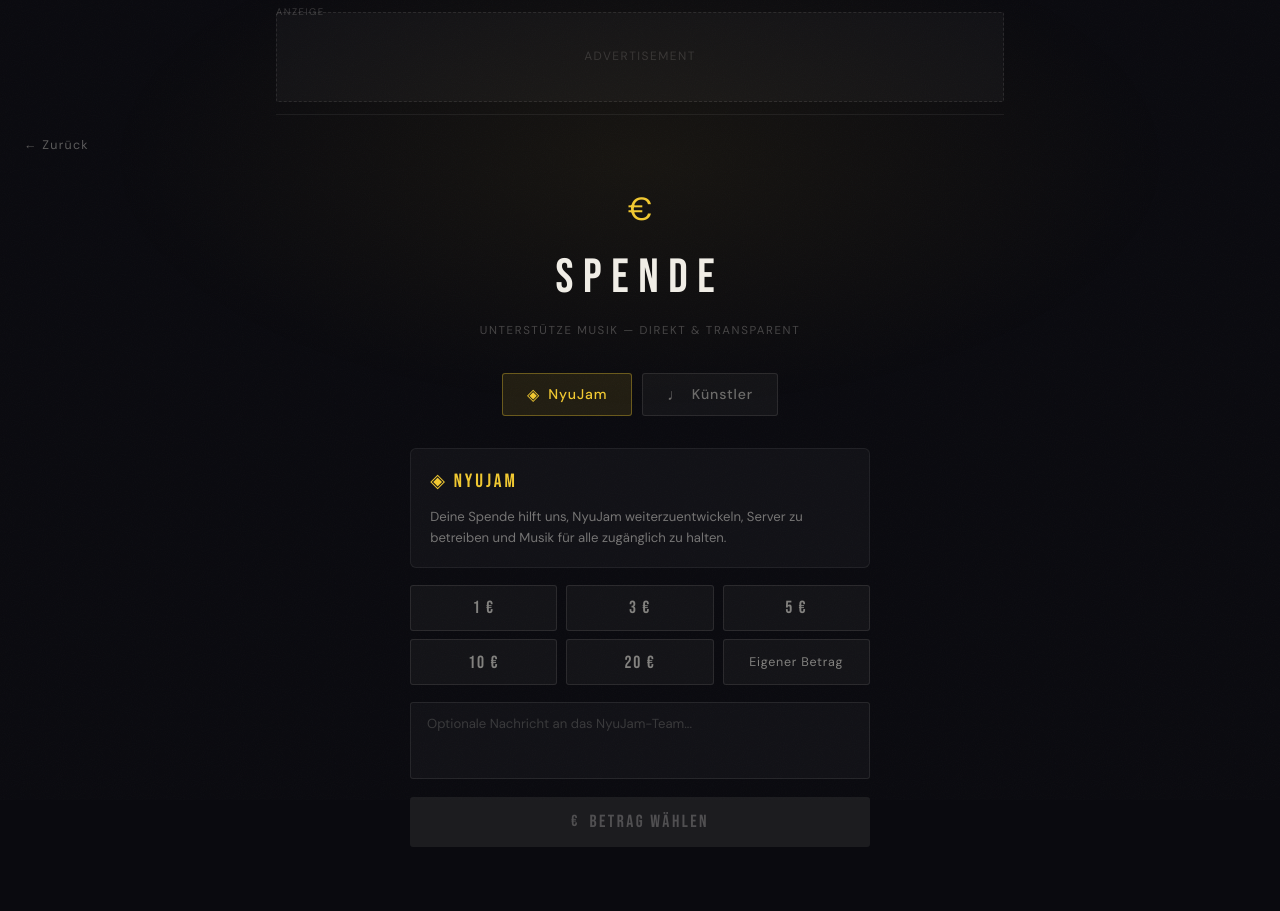
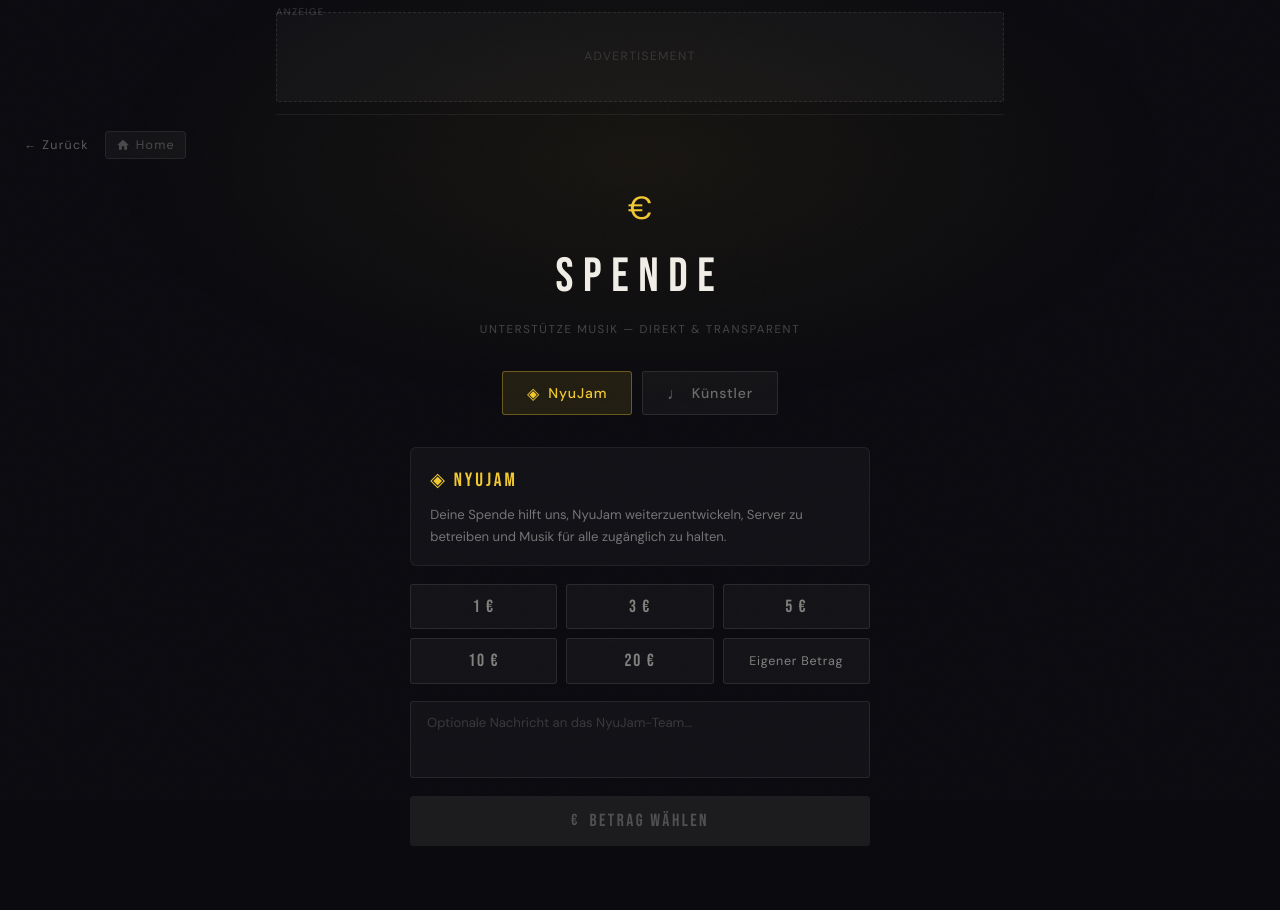
Before and after one commit to HendrikR25/NyuJam, a Vue app in the folder soniq/: page /donation in a window 1280 px wide. Built offline with nearby package versions, Linux system fonts and the light colour scheme; the HTML template or start-up script is replaced by a standard one.

Commit message:
add navigation bar for faster navigation

```diff
--- /dev/null
+++ b/soniq/src/components/Navbar.vue
@@ -0,0 +1,62 @@
+<template>
+  <div class="nav-bar">
+    <button class="nav-btn nav-btn--back" @click="onBack">
+      ← {{ backLabel }}
+    </button>
+    <button class="nav-btn nav-btn--home" @click="router.push('/')" title="Home">
+      <svg width="14" height="14" viewBox="0 0 24 24" fill="currentColor">
+        <path d="M10 20v-6h4v6h5v-8h3L12 3 2 12h3v8z"/>
+      </svg>
+      Home
+    </button>
+  </div>
+</template>
+
+<script setup>
+import { useRouter } from 'vue-router'
+
+const props = defineProps({
+  backLabel: { type: String, default: 'Zurück' },
+  backTo:    { type: String, default: null },
+})
+
+const router = useRouter()
+
+function onBack() {
+  if (props.backTo) router.push(props.backTo)
+  else              router.back()
+}
+</script>
+
+<style scoped>
+.nav-bar {
+  position: relative; z-index: 1;
+  align-self: flex-start;
+  display: flex; align-items: center; gap: 0.5rem;
+  margin-bottom: 1.5rem;
+}
+.nav-btn {
+  display: flex; align-items: center; gap: 0.35rem;
+  background: none; border: none; cursor: pointer;
+  font-family: 'DM Sans', sans-serif;
+  font-size: 0.78rem; letter-spacing: 0.1em;
+  border-radius: 4px;
+  transition: color 0.2s, background 0.2s;
+}
+.nav-btn--back {
+  color: rgba(240,237,230,0.35);
+  padding: 0.35rem 0.5rem 0.35rem 0;
+}
+.nav-btn--back:hover { color: #ff5a32; }
+.nav-btn--home {
+  color: rgba(240,237,230,0.25);
+  background: rgba(240,237,230,0.04);
+  border: 1px solid rgba(240,237,230,0.08);
+  padding: 0.3rem 0.65rem;
+}
+.nav-btn--home:hover {
+  color: #f0ede6;
+  background: rgba(240,237,230,0.08);
+  border-color: rgba(240,237,230,0.15);
+}
+</style>
--- a/soniq/src/views/Donation/Donation.vue
+++ b/soniq/src/views/Donation/Donation.vue
@@ -9,7 +9,7 @@
       <slot name="ad-top"><div class="ad-placeholder">Advertisement</div></slot>
     </div>
 
-    <button class="back-btn" @click="router.push('/')">← Zurück</button>
+    <NavBar back-to="/" />
 
     <!-- Header -->
     <div class="page-header">
@@ -205,6 +205,7 @@
 <script setup>
 import { ref, computed } from 'vue'
 import { useRouter } from 'vue-router'
+import NavBar from '@/components/NavBar.vue'
 
 const router = useRouter()
 
--- a/soniq/src/views/Radio/Radio.vue
+++ b/soniq/src/views/Radio/Radio.vue
@@ -14,6 +14,10 @@
     <!-- Back / Breadcrumb -->
     <div class="breadcrumb">
       <button class="bc-btn" @click="goBack">← Zurück</button>
+      <button class="bc-home" @click="router.push('/')" title="Home">
+        <svg width="13" height="13" viewBox="0 0 24 24" fill="currentColor"><path d="M10 20v-6h4v6h5v-8h3L12 3 2 12h3v8z"/></svg>
+        Home
+      </button>
       <transition name="bc-fade">
         <span class="bc-trail" v-if="activeContinent || activeCountry">
           <span class="bc-sep">/</span>
@@ -153,6 +157,7 @@
 import { useRouter } from 'vue-router'
 import * as d3 from 'd3'
 import * as topojson from 'topojson-client'
+import NavBar from '@/components/NavBar.vue'
 
 const router = useRouter()
 
@@ -456,6 +461,14 @@
   font-size: 0.78rem; letter-spacing: 0.1em; padding: 0; transition: color 0.2s;
 }
 .bc-btn:hover { color: #ff5a32; }
+.bc-home {
+  display: flex; align-items: center; gap: 0.3rem;
+  background: rgba(240,237,230,0.04); border: 1px solid rgba(240,237,230,0.08);
+  border-radius: 4px; padding: 0.28rem 0.6rem;
+  color: rgba(240,237,230,0.25); font-family: 'DM Sans', sans-serif;
+  font-size: 0.78rem; letter-spacing: 0.1em; cursor: pointer; transition: all 0.2s;
+}
+.bc-home:hover { color: #f0ede6; background: rgba(240,237,230,0.08); border-color: rgba(240,237,230,0.15); }
 .bc-trail { display: flex; align-items: center; gap: 0.4rem; }
 .bc-sep { color: rgba(240,237,230,0.2); font-size: 0.75rem; }
 .bc-crumb {
--- a/soniq/src/views/Search.vue
+++ b/soniq/src/views/Search.vue
@@ -12,7 +12,7 @@
     </div>
 
     <!-- Zurück-Button -->
-    <button class="back-btn" @click="router.push('/')">← Zurück</button>
+    <NavBar back-to="/" />
 
     <!-- Suchbereich -->
     <div class="search-container">
@@ -108,6 +108,7 @@
 <script setup>
 import { ref, computed, onMounted } from 'vue'
 import { useRouter } from 'vue-router'
+import NavBar from '@/components/NavBar.vue'
 import { usePlayerStore } from '@/stores/player'
 
 const router = useRouter()
```
